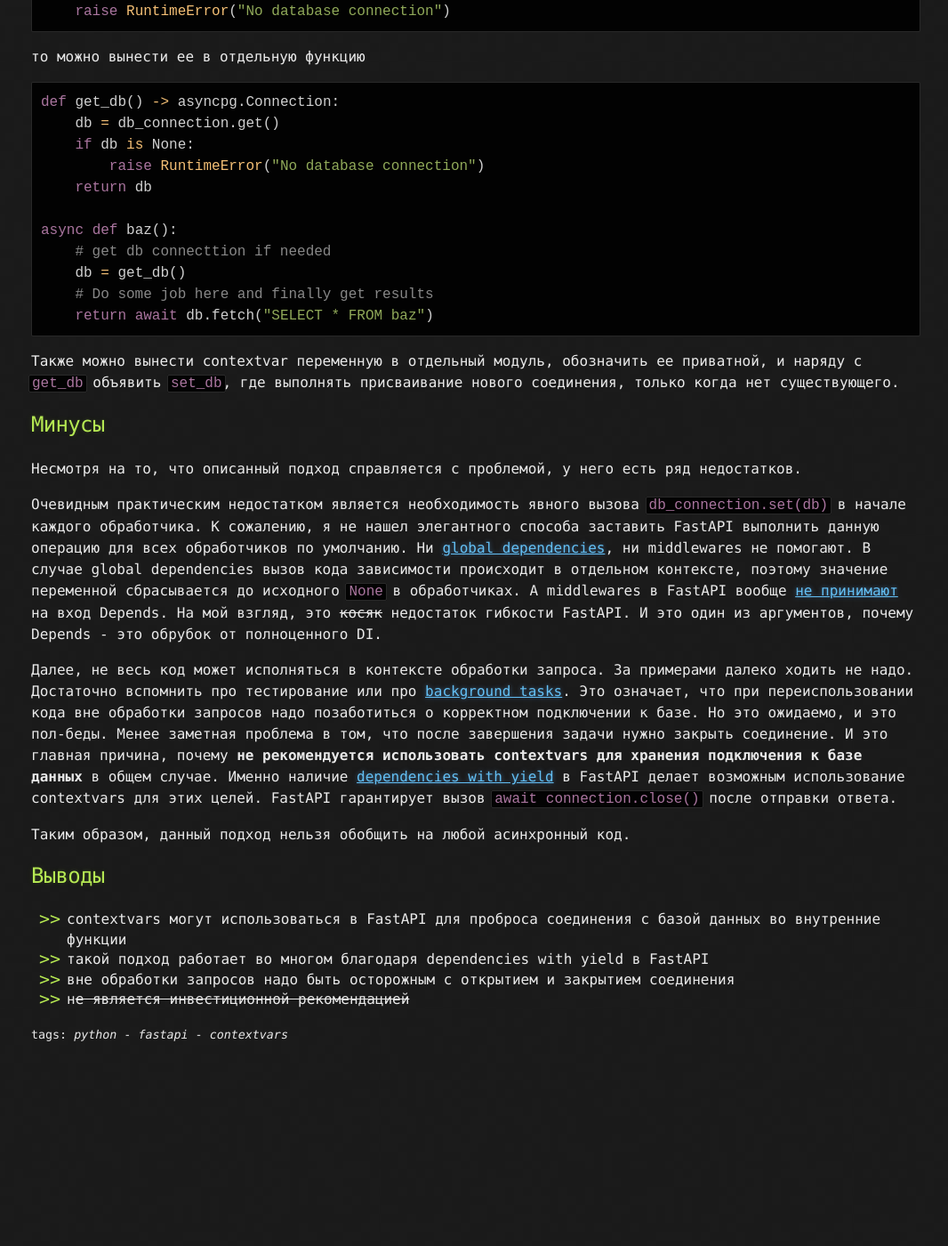
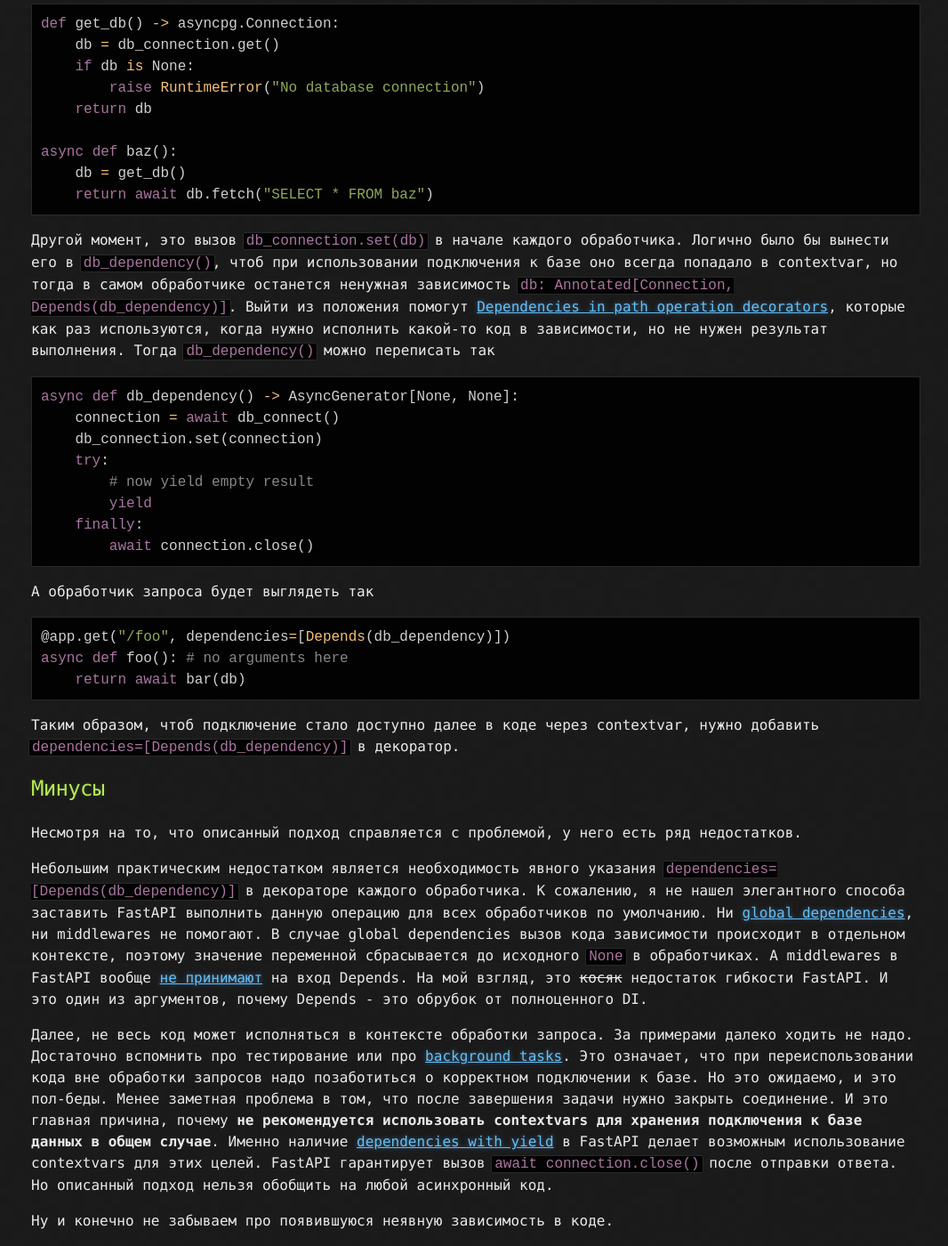
Before and after one commit to Feolius/feolius.github.io, a Jekyll site: the page built from _posts/2025-04-03-fastapi-pass-db-connection-ru.markdown, in a window 1280 px wide and 1400 px high, scrolled down 2591 px. Shown: the whole window at 89% size, without its empty margins (105-1171 px from the left). Built offline with Jekyll 4.4.1, drawn with Linux system fonts in a browser that asks for light colours; comment, search, counter and statistics services are not loaded; before the commit the page ends 3785 px from its top, so only the background shows below that; some of the changed text lies outside the part shown.

Commit message:
Fixes in the first post.

````diff
--- a/_posts/2025-03-23-fastapi-pass-db-connection-ru.markdown
+++ b/_posts/2025-04-03-fastapi-pass-db-connection-ru.markdown
@@ -30,17 +30,13 @@ async def foo(db: Annotated[Connection, Depends(db_dependency)]):
 ```python
 @app.get("/foo")
 async def foo(db: Annotated[Connection, Depends(db_dependency)]):
-    # do some job
     return await bar(db)
 
 async def bar(db: Connection):
-    # do some job here
     result = await baz(db)
-    # do some job with result
-    return "res"
+    return json.dumps(result)
 
 async def baz(db: Connection):
-    # Do some job here and finally get results
     return await db.fetch("SELECT * FROM baz")
 ```
 Будем честны, без базы данных мало какие запросы можно обработать. Поэтому мы везде будем
@@ -76,36 +72,35 @@ db_connection: ContextVar[asyncpg.Connection | None] = ContextVar(
 async def foo(db: Annotated[Connection, Depends(db_dependency)]):
     # put db connection in contextvar in the begining of the handler
     db_connection.set(db)
-    # do some job
     return await bar(db)
 
 async def bar():
-    # do some job here
+    # no db dependency anymore
     result = await baz()
-    # do some job with result
-    return "res"
+    return json.dumps(result)
 
 async def baz():
-    # get db connecttion if needed
+    # get db connecttion here
     db = db_connection.get()
     if db is None:
         raise RuntimeError("No database connection")
-    # Do some job here and finally get results
     return await db.fetch("SELECT * FROM baz")
 ```
 Решение сводится к следующим шагам
 1. Создаем переменную contextvar для хранения соединения
-2. В начале каждого обработчика кладем соединение в переменную
+2. Кладем соединение с базой в эту переменную в начале каждого обработчика
 3. Там, где требуется соединение, достаем его из переменной
 4. Profit!!!
 
-Далее, можно улучшать этот подход. Например, если нам не хочется видеть подобную проверку везде
+## Улучшения
+Подход выше будет работать, но он все еще не лишен boilerplate кода. Например, скорее всего нам бы не хотелось видеть
+подобную проверку везде
 ```python
 db = db_connection.get()
 if db is None:
     raise RuntimeError("No database connection")
 ```
-то можно вынести ее в отдельную функцию
+Но, если убрать проверку, то mypy будет ругаться. Поэтому можно вынести ее в отдельную функцию
 ```python
 def get_db() -> asyncpg.Connection:
     db = db_connection.get()
@@ -114,19 +109,42 @@ def get_db() -> asyncpg.Connection:
     return db
 
 async def baz():
-    # get db connecttion if needed
     db = get_db()
-    # Do some job here and finally get results
     return await db.fetch("SELECT * FROM baz")
 ```
-Также можно вынести contextvar переменную в отдельный модуль, обозначить ее приватной, и наряду с
-`get_db` объявить `set_db`, где выполнять присваивание нового соединения, только когда нет существующего.
+
+Другой момент, это вызов `db_connection.set(db)` в начале каждого обработчика. Логично было бы вынести его
+в `db_dependency()`, чтоб при использовании подключения к базе оно всегда попадало в contextvar, но тогда в самом
+обработчике останется ненужная зависимость `db: Annotated[Connection, Depends(db_dependency)]`. Выйти из положения
+помогут [Dependencies in path operation decorators](https://fastapi.tiangolo.com/tutorial/dependencies/dependencies-in-path-operation-decorators/),
+которые как раз используются, когда нужно исполнить какой-то код в зависимости, но не нужен результат выполнения. Тогда
+`db_dependency()` можно переписать так
+```python
+async def db_dependency() -> AsyncGenerator[None, None]:
+    connection = await db_connect()
+    db_connection.set(connection)
+    try:
+        # now yield empty result
+        yield
+    finally:
+        await connection.close()
+```
+А обработчик запроса будет выглядеть так
+```python
+@app.get("/foo", dependencies=[Depends(db_dependency)])
+async def foo(): # no arguments here
+    return await bar(db)
+```
+
+Таким образом, чтоб подключение стало доступно далее в коде через contextvar, нужно добавить
+`dependencies=[Depends(db_dependency)]` в декоратор.
 
 ## Минусы
 
 Несмотря на то, что описанный подход справляется с проблемой, у него есть ряд недостатков.
 
-Очевидным практическим недостатком является необходимость явного вызова `db_connection.set(db)` в начале каждого обработчика.
+Небольшим практическим недостатком является необходимость явного указания `dependencies=[Depends(db_dependency)]`
+в декораторе каждого обработчика.
 К сожалению, я не нашел элегантного способа заставить FastAPI выполнить данную операцию для всех обработчиков
 по умолчанию. Ни [global dependencies](https://fastapi.tiangolo.com/tutorial/dependencies/global-dependencies/), ни
 middlewares не помогают. В случае global dependencies вызов кода зависимости происходит в отдельном контексте, поэтому
@@ -139,15 +157,23 @@ middlewares не помогают. В случае global dependencies вызо
 означает, что при переиспользовании кода вне обработки запросов надо позаботиться о корректном подключении к базе. Но
 это ожидаемо, и это пол-беды. Менее заметная проблема в том, что после завершения задачи нужно закрыть
 соединение. И это главная причина, почему **не рекомендуется использовать contextvars для хранения подключения
-к базе данных** в общем случае. Именно наличие
+к базе данных в общем случае**. Именно наличие
 [dependencies with yield](https://fastapi.tiangolo.com/tutorial/dependencies/dependencies-with-yield/)
 в FastAPI делает возможным использование contextvars для этих целей. FastAPI гарантирует
-вызов `await connection.close()` после отправки ответа.
+вызов `await connection.close()` после отправки ответа. Но описанный подход нельзя обобщить на любой асинхронный код.
 
-Таким образом, данный подход нельзя обобщить на любой асинхронный код.
+Ну и конечно не забываем про появившуюся неявную зависимость в коде.
 
 ## Выводы
-* contextvars могут использоваться в FastAPI для проброса соединения с базой данных во внутренние функции
+
+Описанное решение подходит не только для передачи соединения с базой. Его легко адаптировать для любого другого
+"глобального" объекта. Например, я также использую его для передачи соединения с aws bedrock в ендпоинте, у которого
+пайплайн обработки подразумевает множественные запросы в этот сервис. Это позволяет сэкономить драгоценные секунды на
+реконнектах. Однако необходимо помнить, что таким образом можно передавать только те объекты, использование которых
+ограничено рамками обработки конкретного запроса.
+
+В заключении кратко подсвечу ключевые моменты
+* contextvars можно использовать в FastAPI для предоставления доступа к базе данных и другим объектам во всей кодовой базе
 * такой подход работает во многом благодаря dependencies with yield в FastAPI
 * вне обработки запросов надо быть осторожным с открытием и закрытием соединения
 * н~~е является инвестиционной рекомендацией~~
````
Also changed, not shown: other parts of _posts/2025-04-03-fastapi-pass-db-connection-ru.markdown (+2 -2 lines).
